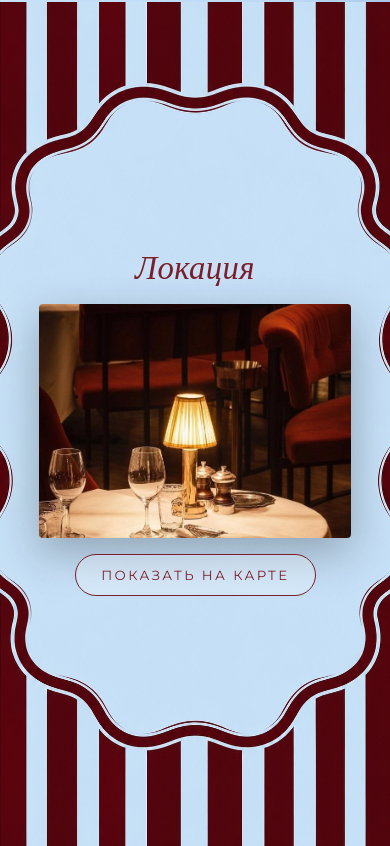
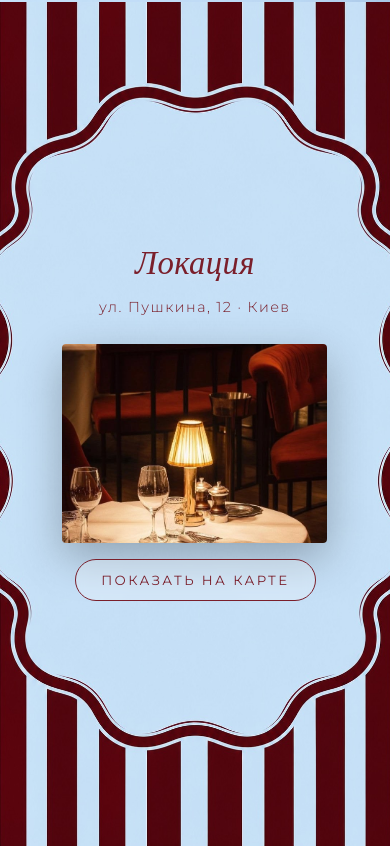
Before and after one commit to wedding-love/dark-bordo, a plain HTML site: page index.html in a window 390 px wide. Shown: the part 2176-3022 px from the top of the page. Drawn offline with nearby package versions, Linux system fonts and the light colour scheme.

Commit message:
Update index.html

```diff
--- a/index.html
+++ b/index.html
@@ -55,14 +55,12 @@
     background-color: #1a1113;
   }
 
-  /* ===== Третья секция — короткая ===== */
   .section--three {
     height: auto;
     min-height: 54vh;
     padding: clamp(44px, 8vh, 90px) clamp(16px, 6vw, 60px);
   }
 
-  /* ===== Четвёртая секция — Локация ===== */
   .section--four {
     height: 100vh;
     height: 100svh;
@@ -121,7 +119,7 @@
   .content--four {
     color: var(--burgundy);
     max-width: 780px;
-    gap: clamp(10px, 2vh, 22px);
+    gap: clamp(8px, 1.6vh, 18px);
   }
 
   .fade {
@@ -159,10 +157,10 @@
     filter: blur(0);
   }
 
-  .delay-1 { transition-delay: 0.45s; }
-  .delay-2 { transition-delay: 0.85s; }
-  .delay-3 { transition-delay: 1.2s; }
-  .delay-4 { transition-delay: 1.55s; }
+  .delay-1 { transition-delay: 0.35s; }
+  .delay-2 { transition-delay: 0.65s; }
+  .delay-3 { transition-delay: 0.95s; }
+  .delay-4 { transition-delay: 1.25s; }
 
   /* ===== Первая секция ===== */
   .wedding-day {
@@ -327,9 +325,21 @@
     letter-spacing: 0.01em;
   }
 
+  .location-address {
+    font-family: 'Montserrat', sans-serif;
+    font-weight: 300;
+    font-size: clamp(0.95rem, 2.4vw, 1.2rem);
+    letter-spacing: 0.14em;
+    line-height: 1.5;
+    opacity: 0.9;
+    margin-top: -2px;
+    margin-bottom: clamp(4px, 1vh, 10px);
+  }
+
+  /* Фото — немного меньше */
   .location-photo {
     display: block;
-    width: clamp(220px, 68vw, 440px);
+    width: clamp(190px, 58vw, 360px);
     max-width: 100%;
     aspect-ratio: 4 / 3;
     object-fit: cover;
@@ -458,8 +468,12 @@
     .location-head {
       font-size: clamp(2rem, 8.4vw, 3.2rem);
     }
+    .location-address {
+      font-size: clamp(0.9rem, 3.6vw, 1.05rem);
+      letter-spacing: 0.1em;
+    }
     .location-photo {
-      width: clamp(220px, 80vw, 380px);
+      width: clamp(180px, 68vw, 320px);
     }
     .location-btn {
       font-size: clamp(0.8rem, 3.4vw, 0.95rem);
@@ -500,7 +514,7 @@
       font-size: clamp(1.85rem, 8vw, 2.6rem);
     }
     .location-photo {
-      width: 82vw;
+      width: 70vw;
     }
   }
 
@@ -558,13 +572,17 @@
 
     /* Локация в ландшафте — компактнее */
     .content--four {
-      gap: 8px;
+      gap: 6px;
     }
     .location-head {
       font-size: clamp(1.4rem, 5.4vh, 2.4rem);
     }
+    .location-address {
+      font-size: clamp(0.7rem, 2.2vh, 0.9rem);
+      margin-bottom: 2px;
+    }
     .location-photo {
-      width: clamp(180px, 42vw, 320px);
+      width: clamp(160px, 36vw, 280px);
       aspect-ratio: 16 / 9;
     }
     .location-btn {
@@ -597,7 +615,8 @@
     .timing-time { font-size: 1.5rem; }
     .timing-event { font-size: 1.85rem; }
     .location-head { font-size: 4.6rem; }
-    .location-photo { width: 440px; }
+    .location-address { font-size: 1.2rem; }
+    .location-photo { width: 360px; }
     .location-btn { font-size: 1rem; }
   }
 </style>
@@ -681,17 +700,21 @@
       <div class="content content--four">
         <h2 class="location-head fade-in">Локация</h2>
 
+        <!-- Короткий адрес — замените на свой -->
+        <p class="location-address fade-in delay-1">
+          ул. Пушкина, 12 · Киев
+        </p>
+
         <img
-          class="location-photo fade-in delay-1"
+          class="location-photo fade-in delay-2"
           src="Изображение 12.jpeg"
           alt="Фото локации"
           loading="lazy"
           decoding="async"
         >
 
-        <!-- Замените ссылку ниже на адрес вашей локации -->
         <a
-          class="location-btn fade-in delay-2"
+          class="location-btn fade-in delay-3"
           href="https://maps.google.com/?q=Ваш+адрес"
           target="_blank"
           rel="noopener noreferrer"
```
